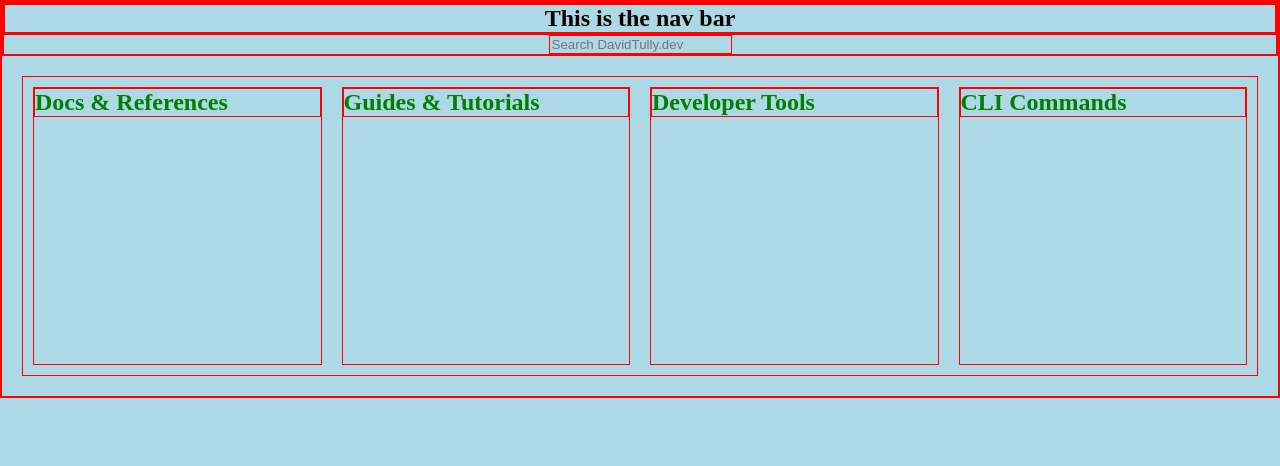
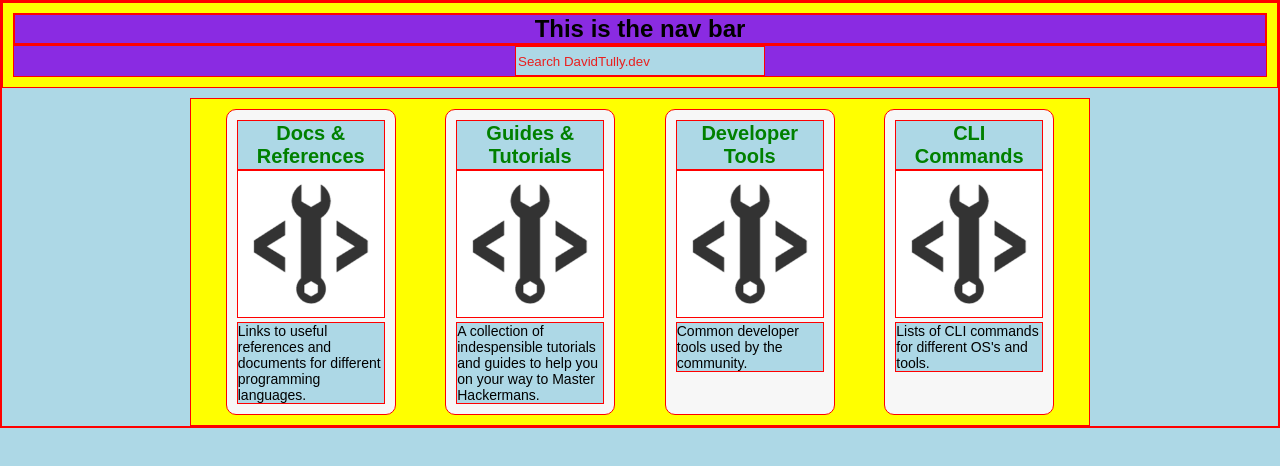
Before and after one commit to tullyd43/dt-dev, a plain HTML site: page index.html in a window 1280 px wide. Drawn offline with Linux system fonts and the light colour scheme.

Commit message:
Added CSS to link cards and search box

```diff
--- a/index.html
+++ b/index.html
@@ -9,26 +9,34 @@
 </head>
 
 <body>
-    <nav>
+    <nav class="navbar">
         <div>
             <h1 class="navhead">This is the nav bar</h1>
         </div>
-        <div class="search">
-            <input class="search" type="text" placeholder="Search DavidTully.dev">
+        <div class="searchdiv">
+            <input id="searchbox" type="text" placeholder="Search DavidTully.dev">
         </div>
     </nav>
     <section class="devlinks">
         <div class="linkcards">
             <h2>Docs & References</h2>
+            <img src="images/gear and wrench.png" alt="">
+            <p>Links to useful references and documents for different programming languages.</p>
         </div>
         <div class="linkcards">
             <h2>Guides & Tutorials</h2>
+            <img src="images/gear and wrench.png" alt="">
+            <p>A collection of indespensible tutorials and guides to help you on your way to Master Hackermans.</p>
         </div>
         <div class="linkcards">
             <h2>Developer Tools</h2>
+            <img src="images/gear and wrench.png" alt="">
+            <p>Common developer tools used by the community.</p>
         </div>
         <div class="linkcards">
             <h2>CLI Commands</h2>
+            <img src="images/gear and wrench.png" alt="">
+            <p>Lists of CLI commands for different OS's and tools.</p>
         </div>
     </section>
 </body>
--- a/styles/styles.css
+++ b/styles/styles.css
@@ -3,29 +3,74 @@
     border: 1px solid red;
     box-sizing: border-box;
     margin: 0;
+    font-family: Arial, Helvetica, sans-serif;
 }
-nav {
+.navbar {
     display: grid;
     background-color: yellow;
+    margin-bottom: 10px;
+    padding: 10px;
 }
 .navhead {
     text-align: center;
+    background-color: blueviolet;
 }
-.search {
+.searchdiv {
     display: flex;
     justify-content: center;
+    background-color: blueviolet;
+}
+::placeholder {
+    color: rgb(233, 31, 31);
+    opacity: 1;
+}
+input#searchbox{
+    height: 30px;
+    width: 250px;
+    font-family: Arial, Helvetica, sans-serif;
 }
 
 .devlinks {
     display: grid;
-    grid-template-columns: 1fr 1fr 1fr 1fr;
-    margin: 20px;
-    height: 300px;
+    grid-template-columns: repeat(auto-fill, minmax(200px, 1fr));
+    padding-left: 10px;
+    padding-right: 10px;
+    margin-left: auto;
+    margin-right: auto;
+    height: auto;
+    max-width: 900px;
+    /* width: 800px; */
+    background-color: yellow;
+    justify-items: center;
+    /* overflow: auto; */
+    /* grid-auto-flow: row dense; */
+}
+@media (min-width: 800px) {
+    .devlinks {
+        grid-template-columns: repeat(4, 1fr);
+    }
 }
 .linkcards {
+    background-color: #f7f7f7;
     margin: 10px;
+    padding: 10px;
+    border-radius: 10px;
+    width: 170px;
 }
 .devlinks h2{
     color: green;
-    font-size: 24pxpx;
+    font-size: 20px;
+    text-align: center;
+    height: 50px;
+    width: auto;
+    display: flex;
+    align-items: center;
+    justify-content: center;
 }
+.linkcards img {
+    height: auto;
+    width: 148px;
+}
+section div p {
+    font-size: 14px;
+}
```
Also changed, not shown: images/gear and wrench.png (added).
